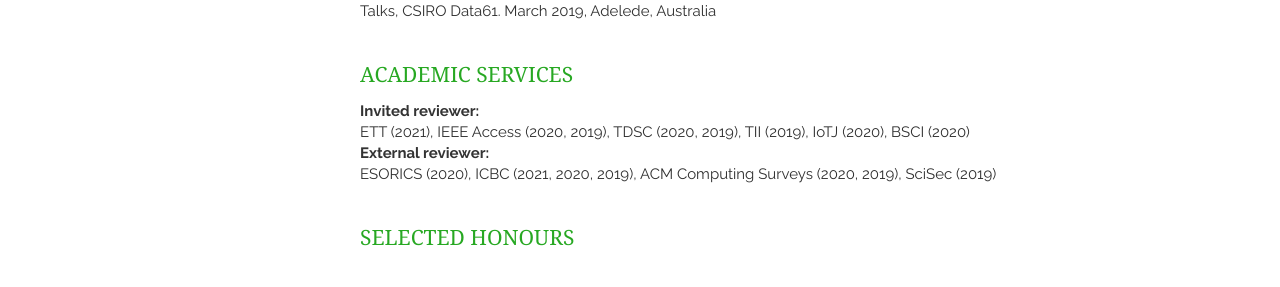
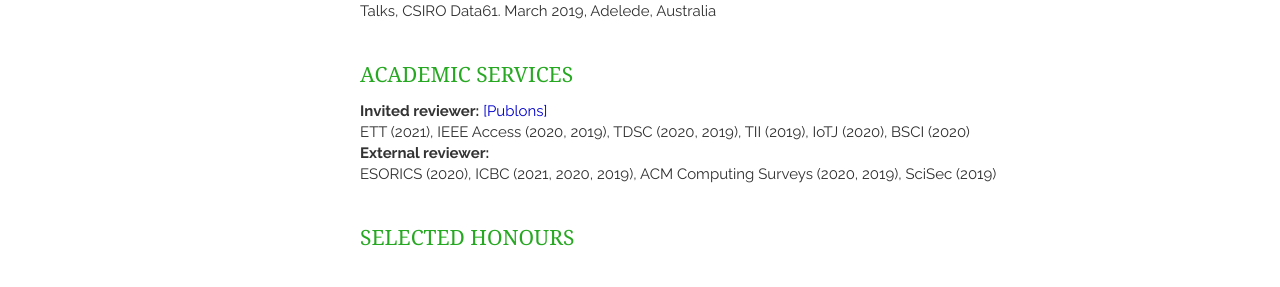
Before and after one commit to AaronWang-git/qinwang-git.github.io, a Jekyll site: the page built from index.html, in a window 1280 px wide. Shown: the part 1607-1894 px from the top of the page. Built offline with Jekyll 4.4.1, drawn with Linux system fonts in a browser that asks for light colours; nearby versions of some CDN libraries; the list of posts is cut into pages by our own code.

Commit message:
Update service.html

```diff
--- a/_includes/service.html
+++ b/_includes/service.html
@@ -20,7 +20,7 @@
 <section class="thirteen columns">
     <h1>Academic Services</h1>
     <article>
-    <p><strong> Invited reviewer:</strong>
+    <p><strong> Invited reviewer:</strong>     <a href="https://publons.com/researcher/3020700/qin-wang/peer-review/"> [Publons] </a>
     <br>ETT (2021), IEEE Access (2020, 2019), TDSC (2020, 2019), TII (2019), IoTJ (2020), BSCI (2020)
     </p>
 
```
